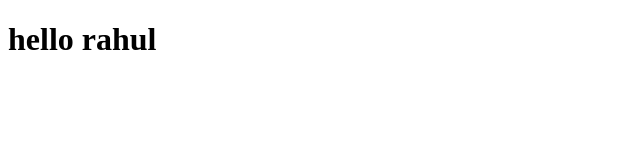
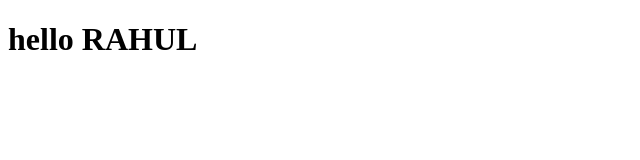
Before and after one commit to MadhavDhatrak/SE, a plain HTML site: page index.html in a window 1280 px wide. Shown: the whole page, without its empty margins (0-640 px from the left). Drawn offline with Linux system fonts and the light colour scheme.

Commit message:
update:index.html

```diff
--- a/index.html
+++ b/index.html
@@ -6,6 +6,6 @@
     <title>Document</title>
 </head>
 <body>
-    <h1>hello rahul</h1>
+    <h1>hello RAHUL</h1>
 </body>
 </html>
```
